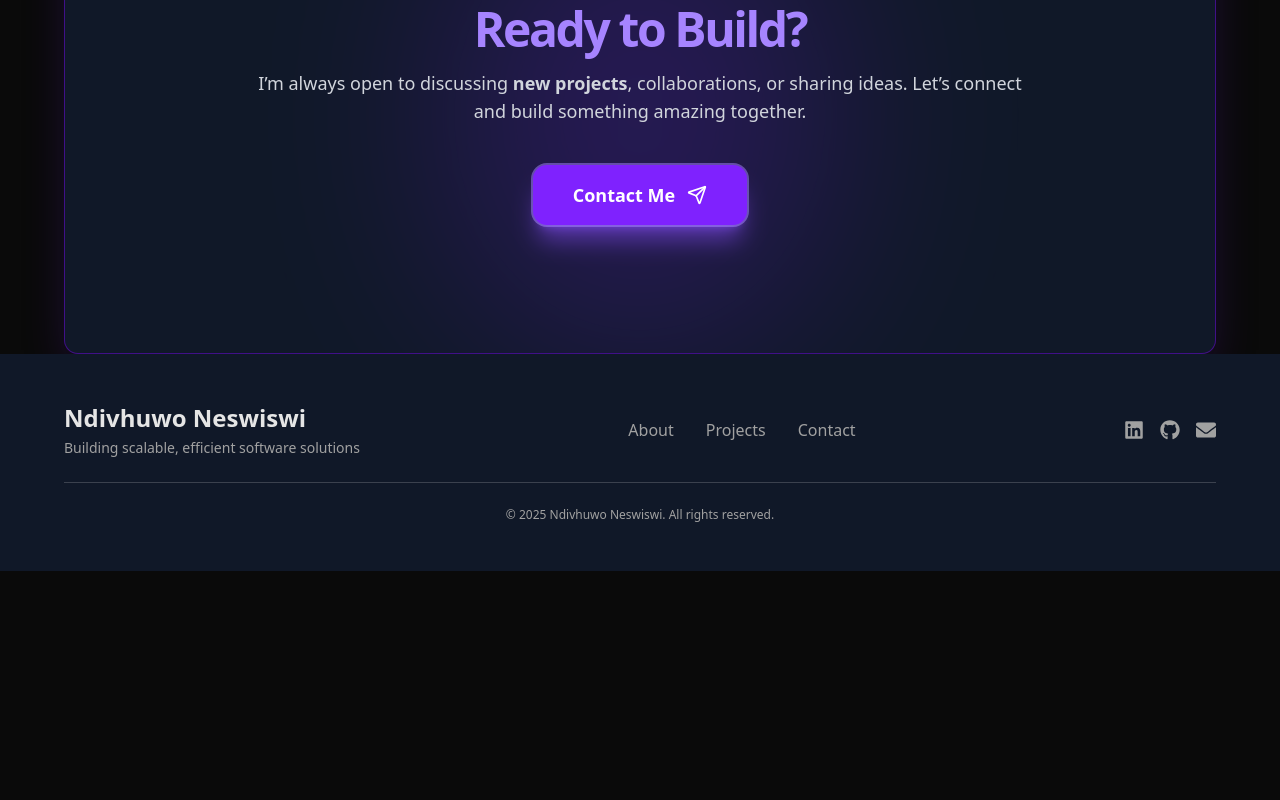
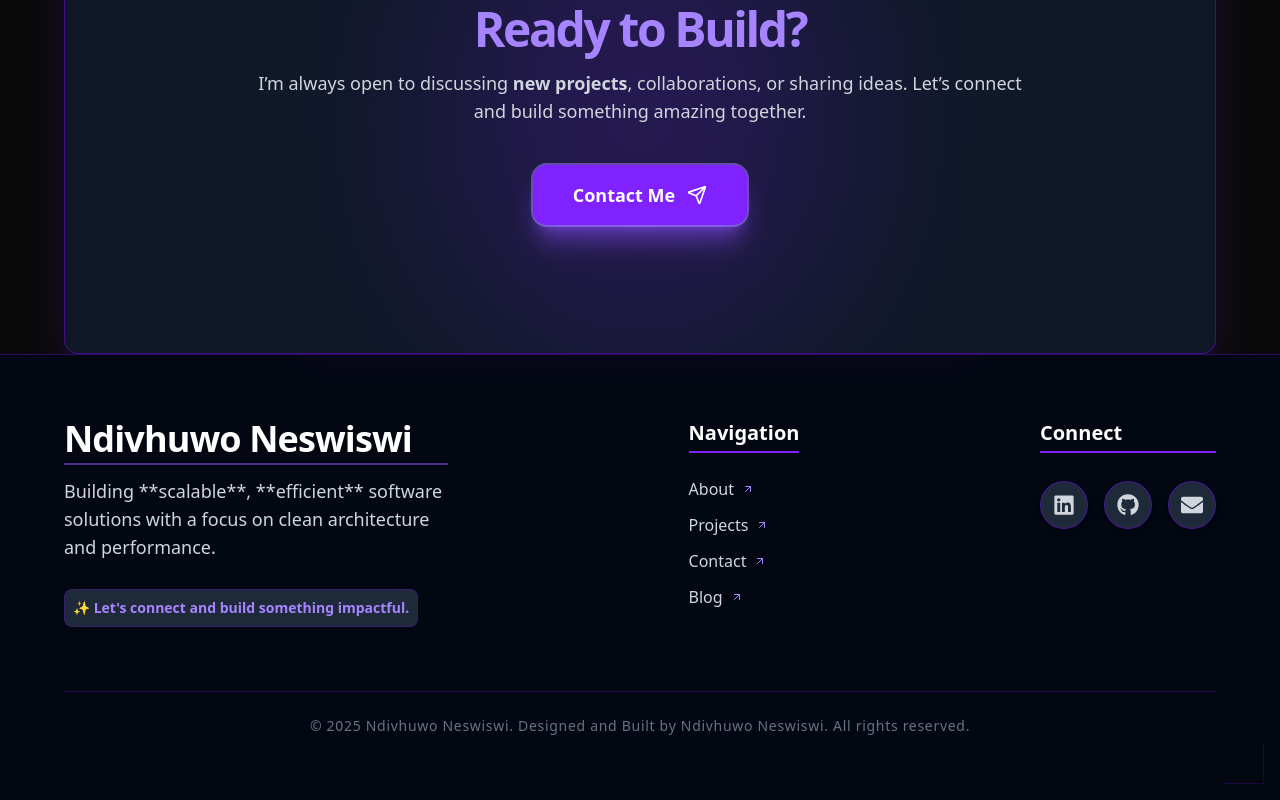
Before and after one commit to 23026475/N-Neswiswi, a Next.js app in the folder ndivhuwo-portfolio/: page / in a window 1280 px wide. Shown: the part 2155-2955 px from the top of the page. Before the commit the page ends 2726 px from the top, so only its background shows below. Built offline with nearby package versions, Linux system fonts and the light colour scheme; no server answers.

Commit message:
Update footer: UX/UI improvements

```diff
--- a/ndivhuwo-portfolio/components/Footer.jsx
+++ b/ndivhuwo-portfolio/components/Footer.jsx
@@ -2,54 +2,163 @@
 
 import { FaLinkedin, FaGithub, FaEnvelope } from "react-icons/fa";
 import Link from "next/link";
+import { ArrowUpRight, ArrowUp } from "lucide-react";
+import { useState, useEffect } from 'react';
+
+// --- ScrollToTopButton Component (Kept theme-aware) ---
+const ScrollToTopButton = () => {
+    const [isVisible, setIsVisible] = useState(false);
+
+    const toggleVisibility = () => {
+        if (typeof window !== 'undefined' && window.pageYOffset > 300) {
+            setIsVisible(true);
+        } else {
+            setIsVisible(false);
+        }
+    };
+
+    const scrollToTop = () => {
+        window.scrollTo({
+            top: 0,
+            behavior: "smooth"
+        });
+    };
+
+    useEffect(() => {
+        window.addEventListener("scroll", toggleVisibility);
+        return () => {
+            window.removeEventListener("scroll", toggleVisibility);
+        };
+    }, []);
+
+    // Theme-aware button classes
+    const buttonClasses = `
+        fixed bottom-6 right-6 p-4 rounded-full
+        shadow-xl transition-opacity duration-300
+        focus:outline-none focus:ring-4 z-50 transform
+        ${isVisible ? 'opacity-100 translate-y-0' : 'opacity-0 translate-y-4 pointer-events-none'}
+
+        /* Light Mode Styles */
+        bg-blue-600 text-white hover:bg-blue-500 focus:ring-blue-500/50
+
+        /* Dark Mode Styles */
+        dark:bg-violet-600 dark:text-white dark:hover:bg-violet-500 dark:focus:ring-violet-500/50
+    `;
+
+    return (
+        <button
+            onClick={scrollToTop}
+            className={buttonClasses}
+            aria-label="Scroll to top"
+        >
+            <ArrowUp size={24} />
+        </button>
+    );
+};
+// --- End of ScrollToTopButton Component ---
+
 
 export default function Footer() {
+    const currentYear = new Date().getFullYear();
+
+    // Define the style used for all primary text/links
+    const primaryTextStyle = "flex items-center gap-2 text-base font-normal hover:font-medium transition-colors duration-300 cursor-pointer text-gray-600 hover:text-blue-700 dark:text-gray-300 dark:hover:text-violet-400";
+
+    // Define the style for social icons (using a button-like appearance)
+    const socialIconStyle = "p-3 rounded-full transition-all duration-300 shadow-md transform hover:scale-105 \
+        /* Light Mode */ \
+        bg-gray-100 text-gray-700 border border-gray-300 hover:bg-blue-600 hover:text-white hover:shadow-lg \
+        /* Dark Mode */ \
+        dark:bg-gray-800 dark:text-gray-300 dark:border-violet-700/50 dark:hover:bg-violet-600 dark:hover:text-white dark:hover:shadow-violet-500/50";
+
   return (
-    <footer className="bg-background/90 dark:bg-gray-900 text-muted-foreground py-12 px-6 md:px-16 relative">
-      <div className="max-w-7xl mx-auto flex flex-col md:flex-row justify-between items-center gap-6">
-        {/* Brand */}
-        <div className="text-center md:text-left">
-          <h2 className="text-2xl font-bold text-primary">Ndivhuwo Neswiswi</h2>
-          <p className="text-sm mt-1">Building scalable, efficient software solutions</p>
+    <>
+        <ScrollToTopButton />
+
+        {/* Footer Container: Light Mode defaults to subtle, Dark Mode defaults to deep */}
+        <footer className="py-16 px-6 md:px-16 relative overflow-hidden
+                           bg-gray-50 text-gray-600 border-t border-gray-200
+                           dark:bg-gray-950 dark:text-gray-400 dark:border-violet-800/50">
+
+            {/* Decorative subtle gradient/glow (Dark Mode only) */}
+            <div className="absolute top-0 left-1/2 transform -translate-x-1/2 w-3/4 max-w-2xl h-1 bg-violet-600/70 blur-md opacity-0 dark:opacity-30 transition-opacity duration-500"></div>
+
+            {/* Corner decoration (Dark Mode only) */}
+            <div className="absolute bottom-4 right-4 w-10 h-10 border-r border-b opacity-0 dark:opacity-20 dark:border-violet-700"></div>
+
+            <div className="max-w-7xl mx-auto flex flex-col md:flex-row justify-between items-start gap-12">
+
+                {/* 1. Brand & Tagline */}
+                <div className="flex flex-col gap-3 max-w-lg">
+                    {/* Name: Dark color in Light, White in Dark */}
+                    <h2 className="text-4xl font-extrabold tracking-tight pb-1 inline-block
+                                   text-gray-800 border-b-2 border-gray-400/50
+                                   dark:text-white dark:border-violet-500/50">
+                        Ndivhuwo Neswiswi
+                    </h2>
+                    {/* Tagline text color */}
+                    <p className="text-lg max-w-sm text-gray-500 dark:text-gray-300 font-light">
+                        Building **scalable**, **efficient** software solutions with a focus on clean architecture and performance.
+                    </p>
+                    {/* Call to Action Link: Blue theme in Light, Violet theme in Dark */}
+                    <Link
+                        href="/contact"
+                        className="text-sm font-semibold mt-4 p-2 rounded-md w-fit cursor-pointer
+                                   bg-gray-100 text-blue-600 border border-blue-400/50 hover:bg-blue-100
+                                   dark:bg-gray-800 dark:text-violet-400 dark:border-violet-700/30 dark:hover:bg-violet-900/40"
+                    >
+                        ✨ Let's connect and build something impactful.
+                    </Link>
                 </div>
 
-        {/* Quick Links */}
-        <div className="flex flex-col md:flex-row items-center gap-4 md:gap-8">
-          <Link href="/about" className="hover:text-primary transition">About</Link>
-          <Link href="/projects" className="hover:text-primary transition">Projects</Link>
-          <Link href="/contact" className="hover:text-primary transition">Contact</Link>
+                {/* 2. Quick Links */}
+                <div className="flex flex-col gap-3">
+                    {/* Heading: Dark color in Light, White in Dark with color border */}
+                    <h3 className="text-xl font-bold pb-1 mb-3
+                                   text-gray-800 border-b-2 border-blue-600/70
+                                   dark:text-white dark:border-violet-600">Navigation</h3>
+                    <Link href="/about" className={primaryTextStyle}>
+                            About <ArrowUpRight className="w-3 h-3 text-blue-500 dark:text-violet-400"/>
+                        </Link>
+                    <Link href="/projects" className={primaryTextStyle}>
+                            Projects <ArrowUpRight className="w-3 h-3 text-blue-500 dark:text-violet-400"/>
+                        </Link>
+                    <Link href="/contact" className={primaryTextStyle}>
+                            Contact <ArrowUpRight className="w-3 h-3 text-blue-500 dark:text-violet-400"/>
+                        </Link>
+                        <Link href="/blog" className={primaryTextStyle}>
+                            Blog <ArrowUpRight className="w-3 h-3 text-blue-500 dark:text-violet-400"/>
+                        </Link>
                 </div>
 
-        {/* Socials */}
+                {/* 3. Socials */}
+                <div className="flex flex-col gap-4">
+                    <h3 className="text-xl font-bold pb-1 mb-3
+                                   text-gray-800 border-b-2 border-blue-600/70
+                                   dark:text-white dark:border-violet-600">Connect</h3>
                     <div className="flex items-center gap-4">
-          <a
-            href="https://www.linkedin.com/in/ndivhuwo-neswiswi-163b55311/"
-            target="_blank"
-            className="hover:text-primary transition"
-          >
-            <FaLinkedin size={20} />
+                        {/* Icons use the defined socialIconStyle */}
+                        <a href="https://www.linkedin.com/in/ndivhuwo-neswiswi-163b55311/" target="_blank" className={socialIconStyle} aria-label="LinkedIn profile">
+                          <FaLinkedin size={22} />
                         </a>
-          <a
-            href="https://github.com/23026475"
-            target="_blank"
-            className="hover:text-primary transition"
-          >
-            <FaGithub size={20} />
+                        <a href="https://github.com/23026475" target="_blank" className={socialIconStyle} aria-label="GitHub profile">
+                          <FaGithub size={22} />
                         </a>
-          <a
-            href="mailto:ndivhuswiswi@gmail.com"
-            className="hover:text-primary transition"
-          >
-            <FaEnvelope size={20} />
+                        <a href="mailto:ndivhuswiswi@gmail.com" className={socialIconStyle} aria-label="Email Ndivhuwo Neswiswi">
+                          <FaEnvelope size={22} />
                         </a>
                     </div>
                 </div>
+            </div>
 
-      <hr className="border-primary/20 my-6" />
+            {/* Copyright and separator */}
+            <hr className="mt-16 mb-6 border-gray-300 dark:border-violet-900/50" />
 
-      <p className="text-center text-xs text-muted-foreground">
-        © {new Date().getFullYear()} Ndivhuwo Neswiswi. All rights reserved.
+            <p className="text-center text-sm font-light tracking-wider
+                          text-gray-400 dark:text-gray-500">
+                © {currentYear} Ndivhuwo Neswiswi. Designed and Built by Ndivhuwo Neswiswi. All rights reserved.
             </p>
         </footer>
+    </>
   );
 }
```
Lines whose indentation alone changed are shown as unchanged.
